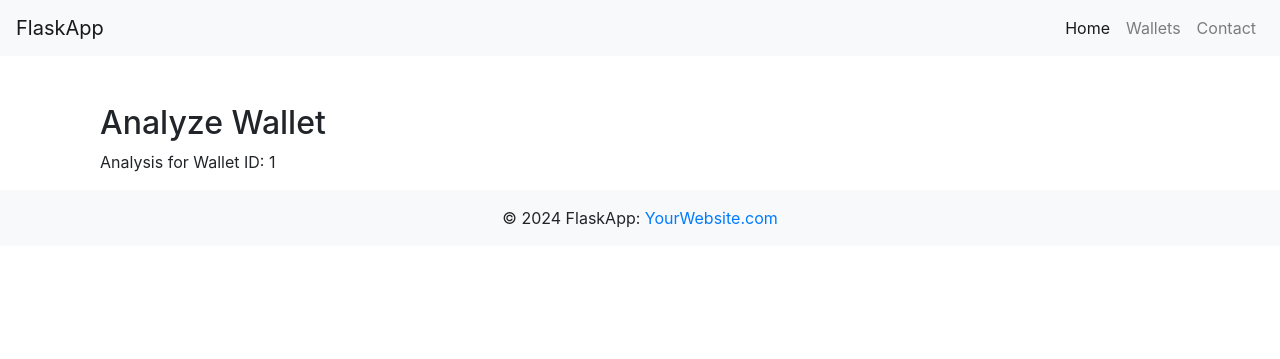
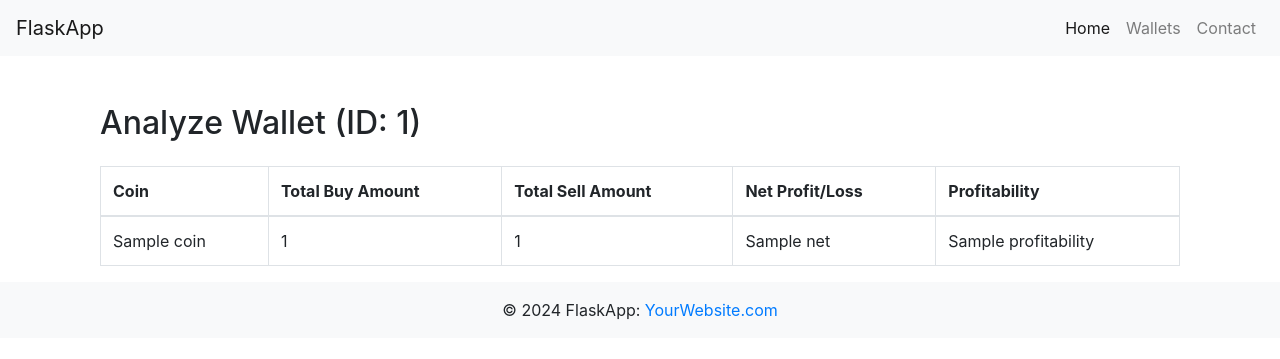
Before and after one commit to 7bel6/meme, a Flask app: template templates/analyze_wallet.html in a window 1280 px wide. Shown: the top 359 px of the page. Run offline with Flask 3, Linux system fonts and the light colour scheme; the template is opened without the code that fills it: most values are stand-ins (such as "Sample title", 1, 10 or a date in 2020); some libraries are stand-ins or nearby versions.

Commit message:
We stop till we get it in Jupter

```diff
--- a/app.py
+++ b/app.py
@@ -1,5 +1,7 @@
 import sqlite3
 from flask import Flask, render_template, request, redirect, url_for
+from bs4 import BeautifulSoup
+import re
 
 app = Flask(__name__)
 
@@ -23,26 +25,20 @@ def create_table():
     conn.commit()
     conn.close()
 
-# Index route to display the form and handle form submission
 @app.route('/', methods=['GET', 'POST'])
 def index():
     if request.method == 'POST':
         html_content = request.form['htmlContent']
 
         if html_content:
-            # print("Form content:", html_content)  # Debugging print statement
             conn = get_db_connection()
             conn.execute('INSERT INTO main (wallet) VALUES (?)', (html_content,))
             conn.commit()
             conn.close()
             return redirect(url_for('index'))
-        else:
-            print("No content provided!")  # Debugging print statement
 
     return render_template('index.html')
 
-
-# Route to display all wallet IDs
 @app.route('/wallets', methods=['GET'])
 def wallets():
     conn = get_db_connection()
@@ -50,10 +46,185 @@ def wallets():
     conn.close()
     return render_template('wallets.html', wallets=wallets)
 
-# Route to analyze a specific wallet by ID
 @app.route('/analyze_wallet/<int:wallet_id>', methods=['GET'])
 def analyze_wallet(wallet_id):
-    return render_template('analyze_wallet.html', wallet_id=wallet_id)
+    conn = get_db_connection()
+    wallet_data = conn.execute('SELECT wallet FROM main WHERE id = ?', (wallet_id,)).fetchone()
+    conn.close()
+
+    if wallet_data is None:
+        return "Wallet not found", 404
+
+    html_content = wallet_data['wallet']
+    analysis_result = analyze_html_content(html_content)
+
+    return render_template('analyze_wallet.html', wallet_id=wallet_id, analysis=analysis_result)
+
+
+def analyze_html_content(html_content):
+    soup = BeautifulSoup(html_content, 'html.parser')
+
+    # Extract all rows from the target table
+    rows = soup.select('table.w-full.border-separate.caption-bottom.border-spacing-0 tbody tr')
+
+    if not rows:
+        print("No rows found.")
+        return {}
+
+    transactions = []
+
+    for row in rows:
+        # Extract the first cell for the token information
+        token_div = row.select_one('div.flex.gap-1.flex-row.items-center.justify-start.flex-nowrap')
+
+        if token_div:
+            # Extract token links
+            token_links = token_div.find_all('a')
+
+            # Extract all <td> to find amounts and transaction types
+            amounts = row.find_all('td')
+            amount_values = []
+
+            for amount_cell in amounts:
+                amount_text = amount_cell.get_text(strip=True)
+                print(f"Raw amount text: '{amount_text}'")
+
+                # Adjust regex to match any amount and token dynamically
+                found_amounts = re.findall(r'(\d*\.?\d+)\s*([A-Z0-9#]+)', amount_text)
+                for amount, token in found_amounts:
+                    amount_values.append((float(amount), token))
+                    print(f"Extracted amount: {amount} for token: {token}")
+
+            # Check for transaction context (Buy/Sell)
+            transaction_type = "Unknown"
+            if "SWAP" in row.get_text() or "BUY" in row.get_text():
+                transaction_type = "Buy"
+            elif "SELL" in row.get_text():
+                transaction_type = "Sell"
+
+            # Debug: Print found tokens
+            print(f"Found tokens: {[link.text.strip() for link in token_links]}")
+            print(f"Found amounts: {amount_values}")
+
+            if len(token_links) == 2 and amount_values:
+                first_token = token_links[0].text.strip()
+                second_token = token_links[1].text.strip()
+
+                # Find corresponding amounts for the tokens
+                first_amount = next((amt for amt, tok in amount_values if tok == first_token), 0)
+                second_amount = next((amt for amt, tok in amount_values if tok == second_token), 0)
+
+                # Debug: Print extracted token and amount information
+                print(f"Extracted tokens: {first_token}, {second_token}")
+                print(f"Extracted amounts: {first_amount}, {second_amount}")
+
+                # Initialize coin variable for transaction
+                coin = None
+
+                # Add transaction to list
+                if transaction_type == "Buy":
+                    if first_token == "WSOL":
+                        coin = second_token
+                        transactions.append({
+                            'type': transaction_type,
+                            'coin': coin,
+                            'amount': second_amount
+                        })
+                    else:
+                        coin = first_token
+                        transactions.append({
+                            'type': transaction_type,
+                            'coin': coin,
+                            'amount': first_amount
+                        })
+                elif transaction_type == "Sell":
+                    if second_token == "WSOL":
+                        coin = first_token
+                        transactions.append({
+                            'type': transaction_type,
+                            'coin': coin,
+                            'amount': first_amount
+                        })
+                    else:
+                        coin = second_token
+                        transactions.append({
+                            'type': transaction_type,
+                            'coin': coin,
+                            'amount': second_amount
+                        })
+
+                # Use coin in the print statement only if it's defined
+                print(f"Transaction added: {transaction_type} {coin} {amount}")
+
+    # Calculate total buy and sell amounts for each coin
+    summary = {}
+    for transaction in transactions:
+        coin = transaction['coin']
+        amount = transaction['amount']
+
+        if transaction['type'] == "Buy":
+            if coin in summary:
+                summary[coin]['total_buy'] += amount
+            else:
+                summary[coin] = {'total_buy': amount, 'total_sell': 0}
+        elif transaction['type'] == "Sell":
+            if coin in summary:
+                summary[coin]['total_sell'] += amount
+            else:
+                summary[coin] = {'total_buy': 0, 'total_sell': amount}
+
+    # Calculate net profit/loss and profitability
+    for coin, data in summary.items():
+        data['net_profit_loss'] = data['total_sell'] - data['total_buy']
+        total_investment = data['total_buy'] if data['total_buy'] > 0 else 1  # prevent division by zero
+        data['profitability'] = (data['net_profit_loss'] / total_investment) * 100
+
+    # Debug: Print the final summary
+    print("Summary of Analysis:", summary)
+
+    return summary
+
+
+
+
+
+
+
+
+def calculate_profit_and_loss(transactions):
+    # To keep track of buy and sell transactions for each coin
+    buy_amounts = {}
+    sell_amounts = {}
+
+    for transaction in transactions:
+        coin = transaction['coin']
+        amount = transaction['amount']
+
+        if transaction['type'] == "Buy":
+            if coin not in buy_amounts:
+                buy_amounts[coin] = 0
+            buy_amounts[coin] += amount
+        elif transaction['type'] == "Sell":
+            if coin not in sell_amounts:
+                sell_amounts[coin] = 0
+            sell_amounts[coin] += amount
+
+    # Calculate net profit/loss for each coin
+    summary = {}
+    for coin in set(list(buy_amounts.keys()) + list(sell_amounts.keys())):
+        total_buy = buy_amounts.get(coin, 0)
+        total_sell = sell_amounts.get(coin, 0)
+        net_profit_loss = total_sell - total_buy
+        profitability = "Profit" if net_profit_loss > 0 else "Loss" if net_profit_loss < 0 else "Break-even"
+
+        summary[coin] = {
+            "Total Buy Amount": total_buy,
+            "Total Sell Amount": total_sell,
+            "Net Profit/Loss": net_profit_loss,
+            "Profitability": profitability
+        }
+
+    return summary
 
 
 if __name__ == '__main__':
--- a/templates/analyze_wallet.html
+++ b/templates/analyze_wallet.html
@@ -4,8 +4,29 @@
 
 {% block content %}
 <div class="container">
-    <h2 class="mt-4">Analyze Wallet</h2>
-    <p>Analysis for Wallet ID: {{ wallet_id }}</p>
-    <!-- More details about the analysis will be added here -->
+    <h2 class="mt-4">Analyze Wallet (ID: {{ wallet_id }})</h2>
+
+    <table class="table table-bordered mt-4">
+        <thead>
+            <tr>
+                <th scope="col">Coin</th>
+                <th scope="col">Total Buy Amount</th>
+                <th scope="col">Total Sell Amount</th>
+                <th scope="col">Net Profit/Loss</th>
+                <th scope="col">Profitability</th>
+            </tr>
+        </thead>
+        <tbody>
+            {% for coin, data in analysis.items() %}
+            <tr>
+                <td>{{ coin }}</td>
+                <td>{{ data.total_buy }}</td>
+                <td>{{ data.total_sell }}</td>
+                <td>{{ data.net }}</td>
+                <td>{{ data.profitability }}</td>
+            </tr>
+            {% endfor %}
+        </tbody>
+    </table>
 </div>
 {% endblock %}
```
